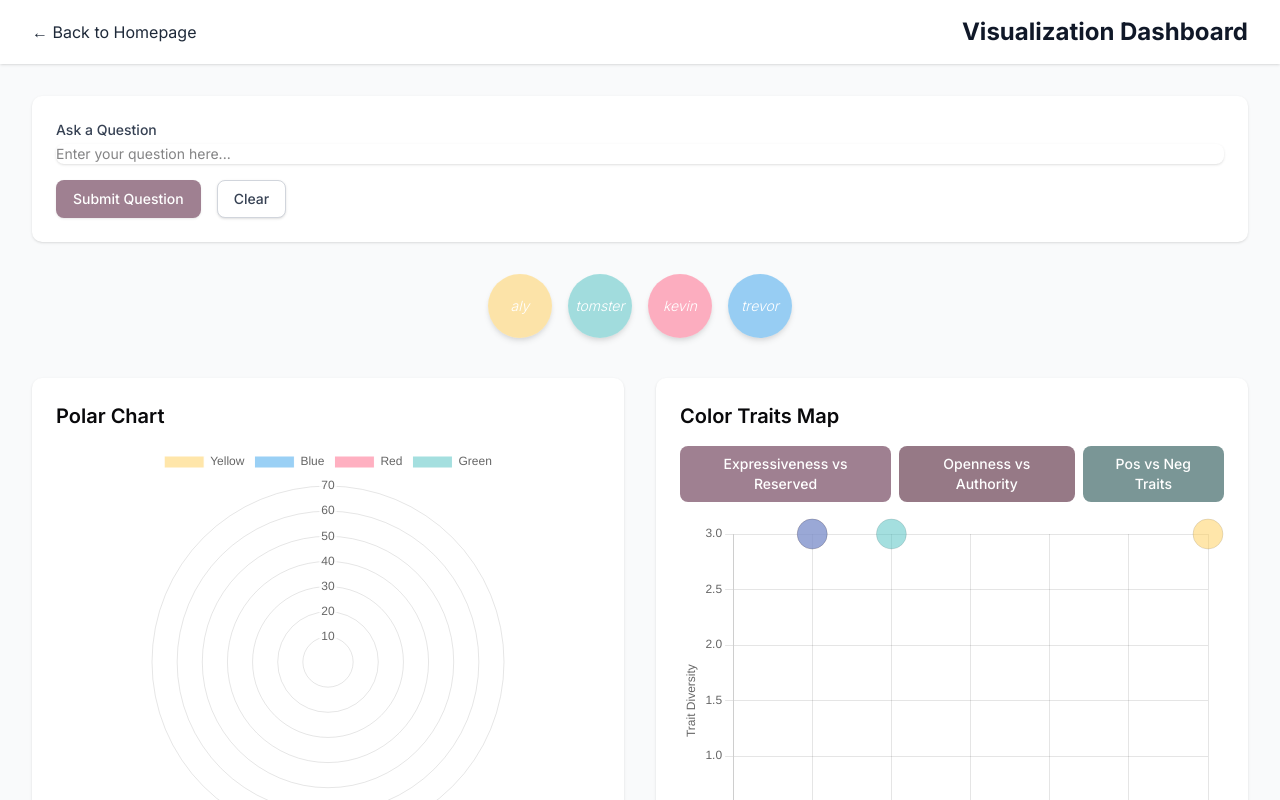
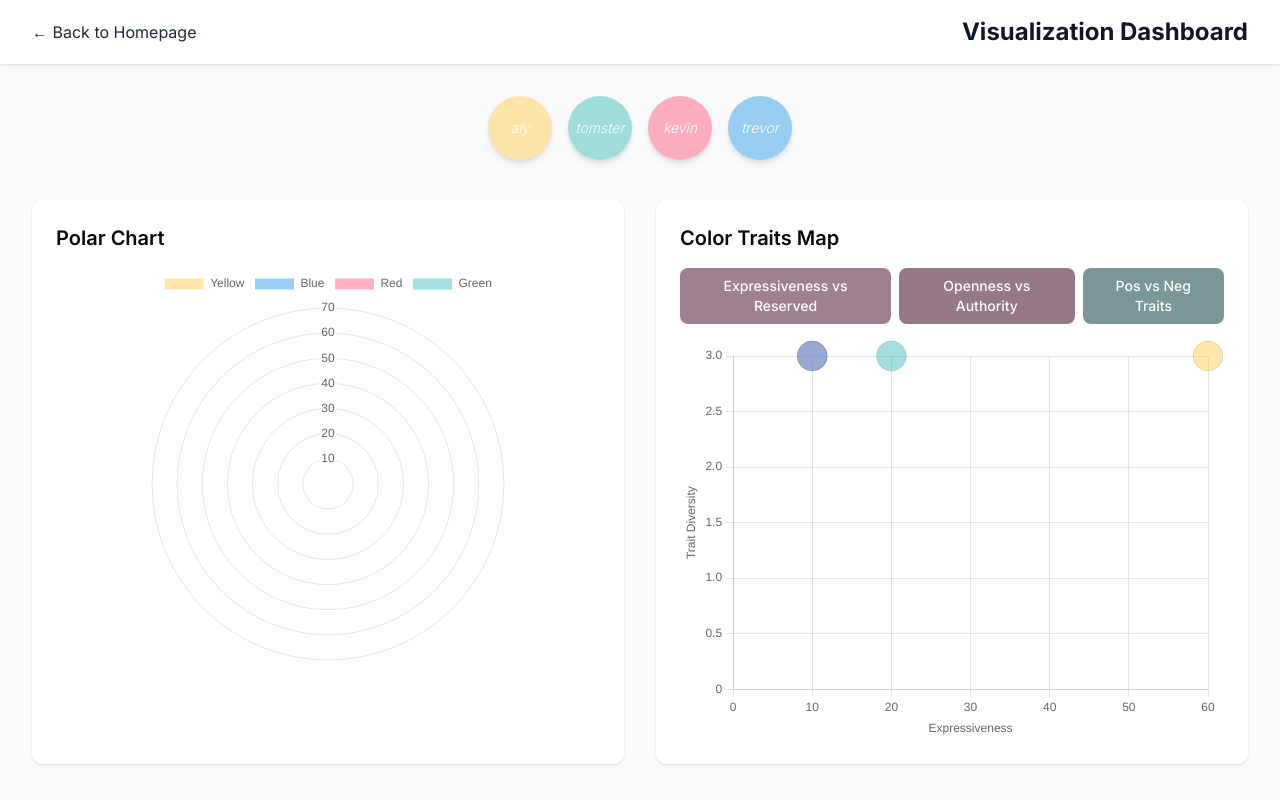
Before and after one commit to alyssachen1/omi, a Next.js app in the folder frontend/: page /visualization in a window 1280 px wide. Shown: the top 800 px of the page. Built offline with nearby package versions, Linux system fonts and the light colour scheme.

Commit message:
sstashing changes

```diff
--- a/frontend/src/app/visualization/page.js
+++ b/frontend/src/app/visualization/page.js
@@ -11,11 +11,11 @@ import {
   BubbleController,
   Tooltip,
   Legend,
-  LinearScale
-} from 'chart.js';
-import { PolarArea, Bubble } from 'react-chartjs-2';
-import { createRoot } from 'react-dom/client';
-import { Poppins, Inter } from 'next/font/google';
+  LinearScale,
+} from "chart.js";
+import { PolarArea, Bubble } from "react-chartjs-2";
+import { createRoot } from "react-dom/client";
+import { Poppins, Inter } from "next/font/google";
 import { FloatingBubbles } from "@/components/ui/floating-bubbles";
 
 ChartJS.register(
@@ -29,8 +29,8 @@ ChartJS.register(
 );
 
 const inter = Inter({
-  subsets: ['latin'],
-  display: 'swap',
+  subsets: ["latin"],
+  display: "swap",
 });
 
 const people = [
@@ -42,7 +42,7 @@ const people = [
       Yellow: 60,
       Blue: 20,
       Red: 10,
-      Green: 10
+      Green: 10,
     },
     pos_traits: ["Happiness", "Optimism", "Creativity"],
     neg_traits: [],
@@ -56,7 +56,7 @@ const people = [
       Yellow: 20,
       Blue: 10,
       Red: 10,
-      Green: 60
+      Green: 60,
     },
     pos_traits: ["Calm", "Growth", "Balance"],
     neg_traits: [],
@@ -70,7 +70,7 @@ const people = [
       Yellow: 10,
       Blue: 20,
       Red: 60,
-      Green: 10
+      Green: 10,
     },
     pos_traits: ["Leadership", "Action", "Confidence"],
     neg_traits: [],
@@ -84,80 +84,84 @@ const people = [
       Yellow: 10,
       Blue: 60,
       Red: 20,
-      Green: 10
+      Green: 10,
     },
     pos_traits: ["Trust", "Depth", "Loyalty"],
     neg_traits: [],
     keywords: ["stability", "peace"],
-  }
+  },
 ];
 
 const polarData = {
-  labels: ['Yellow', 'Blue', 'Red', 'Green'],
-  datasets: [{
-    label: 'Color Distribution',
+  labels: ["Yellow", "Blue", "Red", "Green"],
+  datasets: [
+    {
+      label: "Color Distribution",
       data: people
-      .filter(p => p.color_matches) // do we only include people with color_matches ?
-      .map(p => [
+        .filter((p) => p.color_matches) // do we only include people with color_matches ?
+        .map((p) => [
           p.color_matches.Yellow || 0,
           p.color_matches.Blue || 0,
           p.color_matches.Red || 0,
-        p.color_matches.Green || 0
+          p.color_matches.Green || 0,
         ])
         .reduce(
           (acc, curr) => curr.map((num, idx) => (acc[idx] || 0) + num),
           [0, 0, 0, 0]
         ),
       backgroundColor: [
-      'rgba(255, 206, 86, 0.5)',
-      'rgba(54, 162, 235, 0.5)',
-      'rgba(255, 99, 132, 0.5)',
-      'rgba(75, 192, 192, 0.5)',
+        "rgba(255, 206, 86, 0.5)",
+        "rgba(54, 162, 235, 0.5)",
+        "rgba(255, 99, 132, 0.5)",
+        "rgba(75, 192, 192, 0.5)",
       ],
-    borderWidth: 1
-  }]
+      borderWidth: 1,
+    },
+  ],
 };
 
 const bubbleData = {
-  datasets: [{
-    label: 'Color Traits',
+  datasets: [
+    {
+      label: "Color Traits",
       data: [
         { x: 20, y: 30, r: 15 },
         { x: 40, y: 10, r: 10 },
         { x: 15, y: 50, r: 20 },
       ],
-    backgroundColor: 'rgba(255, 99, 132, 0.5)'
-  }]
+      backgroundColor: "rgba(255, 99, 132, 0.5)",
+    },
+  ],
 };
 
 const axisOptions = {
-  'expressiveness-diversity': {
-    xLabel: 'Expressiveness',
-    yLabel: 'Trait Diversity',
+  "expressiveness-diversity": {
+    xLabel: "Expressiveness",
+    yLabel: "Trait Diversity",
     computeXY: (person) => ({
       x: person.color_matches.Yellow || 0,
       y: person.pos_traits.length + person.neg_traits.length,
-      r: 15
-    })
+      r: 15,
+    }),
   },
-  'openness-authority': {
-    xLabel: 'Emotional Openness',
-    yLabel: 'Authority Score',
+  "openness-authority": {
+    xLabel: "Emotional Openness",
+    yLabel: "Authority Score",
     computeXY: (person) => ({
       x: person.color_matches.Blue || 0,
       y: person.color_matches.Red || 0,
-      r: 15
-    })
+      r: 15,
+    }),
   },
-  'positive-negative': {
-    xLabel: 'Positive Trait Match %',
-    yLabel: 'Negative Trait Match %',
+  "positive-negative": {
+    xLabel: "Positive Trait Match %",
+    yLabel: "Negative Trait Match %",
     computeXY: (person) => ({
       x: person.pos_traits.length * 20,
       y: person.neg_traits.length * 20,
-      r: 15
-    })
-  }
+      r: 15,
+    }),
+  },
 };
 
 const CustomTooltip = ({ person }) => (
@@ -195,15 +199,15 @@ const chartOptions = {
   plugins: {
     tooltip: {
       enabled: false,
-      external: function(context) {
-        let tooltipEl = document.getElementById('chartjs-tooltip');
+      external: function (context) {
+        let tooltipEl = document.getElementById("chartjs-tooltip");
 
         if (!tooltipEl) {
-          tooltipEl = document.createElement('div');
-          tooltipEl.id = 'chartjs-tooltip';
-          tooltipEl.innerHTML = '<div></div>';
+          tooltipEl = document.createElement("div");
+          tooltipEl.id = "chartjs-tooltip";
+          tooltipEl.innerHTML = "<div></div>";
           document.body.appendChild(tooltipEl);
-          const root = createRoot(tooltipEl.querySelector('div'));
+          const root = createRoot(tooltipEl.querySelector("div"));
           tooltipEl.root = root;
         }
 
@@ -225,22 +229,25 @@ const chartOptions = {
           const bodyFont = context.chart.options.font;
 
           tooltipEl.style.opacity = 1;
-          tooltipEl.style.position = 'absolute';
-          tooltipEl.style.left = position.left + window.pageXOffset + dataPoint.element.x + 'px';
-          tooltipEl.style.top = position.top + window.pageYOffset + dataPoint.element.y + 'px';
+          tooltipEl.style.position = "absolute";
+          tooltipEl.style.left =
+            position.left + window.pageXOffset + dataPoint.element.x + "px";
+          tooltipEl.style.top =
+            position.top + window.pageYOffset + dataPoint.element.y + "px";
           tooltipEl.style.font = bodyFont;
-          tooltipEl.style.padding = tooltipModel.padding + 'px ' + tooltipModel.padding + 'px';
-          tooltipEl.style.pointerEvents = 'none';
-          tooltipEl.style.transform = 'translate(-50%, -100%)';
-          tooltipEl.style.transition = 'all .1s ease';
+          tooltipEl.style.padding =
+            tooltipModel.padding + "px " + tooltipModel.padding + "px";
+          tooltipEl.style.pointerEvents = "none";
+          tooltipEl.style.transform = "translate(-50%, -100%)";
+          tooltipEl.style.transition = "all .1s ease";
           tooltipEl.style.zIndex = 1000;
         }
-      }
+      },
     },
     legend: {
       display: true,
-    }
-  }
+    },
+  },
 };
 
 const tooltipStyles = `
@@ -256,60 +263,69 @@ const tooltipStyles = `
 export default function AnimatedTooltipPreview() {
   const [question, setQuestion] = useState("");
   const [isClient, setIsClient] = useState(false);
-  const [axisMode, setAxisMode] = useState('expressiveness-diversity');
+  const [axisMode, setAxisMode] = useState("expressiveness-diversity");
   const [selectedPerson, setSelectedPerson] = useState(null);
 
   const selectedAxis = axisOptions[axisMode];
   const transformedData = {
-    datasets: [{
-      label: 'Color Traits',
-      data: people.map(p => selectedAxis.computeXY(p)),
-      backgroundColor: 'rgba(255, 99, 132, 0.5)',
-    }]
+    datasets: [
+      {
+        label: "Color Traits",
+        data: people.map((p) => selectedAxis.computeXY(p)),
+        backgroundColor: "rgba(255, 99, 132, 0.5)",
+      },
+    ],
   };
 
   const getDominantColor = (person) => {
-    if (!person.color_matches) return 'rgba(200, 200, 200, 0.5)'; // default color is gray
+    if (!person.color_matches) return "rgba(200, 200, 200, 0.5)"; // default color is gray
 
     const colors = {
-      Yellow: 'rgba(255, 206, 86, 0.5)',
-      Blue: 'rgba(54, 162, 235, 0.5)',
-      Red: 'rgba(255, 99, 132, 0.5)',
-      Green: 'rgba(75, 192, 192, 0.5)'
+      Yellow: "rgba(255, 206, 86, 0.5)",
+      Blue: "rgba(54, 162, 235, 0.5)",
+      Red: "rgba(255, 99, 132, 0.5)",
+      Green: "rgba(75, 192, 192, 0.5)",
     };
 
-    const dominant = Object.entries(person.color_matches)
-      .reduce((a, b) => (a[1] > b[1] ? a : b))[0];
+    const dominant = Object.entries(person.color_matches).reduce((a, b) =>
+      a[1] > b[1] ? a : b
+    )[0];
 
     return colors[dominant];
   };
 
   const getPolarData = (person) => ({
-    labels: ['Yellow', 'Blue', 'Red', 'Green'],
-    datasets: [{
-      label: 'Color Distribution',
-      data: person ? [
+    labels: ["Yellow", "Blue", "Red", "Green"],
+    datasets: [
+      {
+        label: "Color Distribution",
+        data: person
+          ? [
               person.color_matches.Yellow || 0,
               person.color_matches.Blue || 0,
               person.color_matches.Red || 0,
-        person.color_matches.Green || 0
-      ] : [0, 0, 0, 0],
+              person.color_matches.Green || 0,
+            ]
+          : [0, 0, 0, 0],
         backgroundColor: [
-        'rgba(255, 206, 86, 0.5)', // yellow
-        'rgba(54, 162, 235, 0.5)', // blue
-        'rgba(255, 99, 132, 0.5)', // red
-        'rgba(75, 192, 192, 0.5)', // green
+          "rgba(255, 206, 86, 0.5)", // yellow
+          "rgba(54, 162, 235, 0.5)", // blue
+          "rgba(255, 99, 132, 0.5)", // red
+          "rgba(75, 192, 192, 0.5)", // green
         ],
-      borderWidth: 1
-    }]
+        borderWidth: 1,
+      },
+    ],
   });
 
   const transformedDataPersonSpecific = {
-    datasets: [{
-      label: 'Color Traits',
-      data: people.map(p => selectedAxis.computeXY(p)),
-      backgroundColor: people.map(p => getDominantColor(p)),
-    }]
+    datasets: [
+      {
+        label: "Color Traits",
+        data: people.map((p) => selectedAxis.computeXY(p)),
+        backgroundColor: people.map((p) => getDominantColor(p)),
+      },
+    ],
   };
 
   const handlePersonClick = (person) => {
@@ -344,46 +360,6 @@ export default function AnimatedTooltipPreview() {
       </header>
 
       <main className="max-w-7xl mx-auto px-4 py-8 sm:px-6 lg:px-8">
-        <div className="bg-white rounded-lg shadow p-6 mb-8">
-          <form onSubmit={(e) => e.preventDefault()} className="space-y-4">
-            <div>
-              <label
-                htmlFor="question"
-                className="block text-sm font-medium text-gray-700"
-              >
-                Ask a Question
-              </label>
-              <div className="mt-1">
-                <input
-                  type="text"
-                  name="question"
-                  id="question"
-                  value={question}
-                  onChange={(e) => setQuestion(e.target.value)}
-                  className="shadow-sm focus:ring-indigo-500 focus:border-indigo-500 block w-full sm:text-sm border-gray-300 rounded-md"
-                  placeholder="Enter your question here..."
-                />
-              </div>
-            </div>
-            <div className="flex space-x-4">
-              <button
-                style={{ backgroundColor: '#886176' }}
-                type="submit"
-                className="inline-flex items-center px-4 py-2 border border-transparent text-sm font-medium rounded-md shadow-sm text-white transition-opacity opacity-80 hover:opacity-100"
-              >
-                Submit Question
-              </button>
-              <button
-                type="button"
-                onClick={() => setQuestion("")}
-                className="inline-flex items-center px-4 py-2 border border-gray-300 text-sm font-medium rounded-md shadow-sm text-gray-700 bg-white hover:bg-gray-50 focus:outline-none focus:ring-2 focus:ring-offset-2 focus:ring-indigo-500"
-              >
-                Clear
-              </button>
-            </div>
-          </form>
-        </div>
-
         <div className="flex flex-row items-center justify-center mb-10 w-full">
           <AnimatedTooltip items={people} onItemClick={handlePersonClick} />
         </div>
@@ -392,7 +368,7 @@ export default function AnimatedTooltipPreview() {
           <div className="grid grid-cols-1 md:grid-cols-2 gap-8">
             <div className="bg-white p-6 rounded-lg shadow">
               <h2 className="text-xl font-semibold mb-4">Polar Chart</h2>
-              <div style={{ height: '400px' }}>
+              <div style={{ height: "400px" }}>
                 <PolarArea
                   data={getPolarData(selectedPerson)}
                   options={{
@@ -403,12 +379,12 @@ export default function AnimatedTooltipPreview() {
                       r: {
                         max: 70,
                         beginAtZero: true,
-                      }
+                      },
                     },
                     animation: {
                       animateRotate: true,
-                      animateScale: true
-                    }
+                      animateScale: true,
+                    },
                   }}
                 />
               </div>
@@ -419,27 +395,27 @@ export default function AnimatedTooltipPreview() {
               <div className="flex gap-2 mb-4">
                 <button
                   className="px-4 py-2 text-sm font-medium rounded-md text-white transition-opacity opacity-80 hover:opacity-100"
-                  style={{ backgroundColor: '#886176' }}
-                  onClick={() => setAxisMode('expressiveness-diversity')}
+                  style={{ backgroundColor: "#886176" }}
+                  onClick={() => setAxisMode("expressiveness-diversity")}
                 >
                   Expressiveness vs Reserved
                 </button>
                 <button
                   className="px-4 py-2 text-sm font-medium rounded-md text-white transition-opacity opacity-80 hover:opacity-100"
-                  style={{ backgroundColor: '#7C5869' }}
-                  onClick={() => setAxisMode('openness-authority')}
+                  style={{ backgroundColor: "#7C5869" }}
+                  onClick={() => setAxisMode("openness-authority")}
                 >
                   Openness vs Authority
                 </button>
                 <button
                   className="px-4 py-2 text-sm font-medium rounded-md text-white transition-opacity opacity-80 hover:opacity-100"
-                  style={{ backgroundColor: '#5A7D7C' }}
-                  onClick={() => setAxisMode('positive-negative')}
+                  style={{ backgroundColor: "#5A7D7C" }}
+                  onClick={() => setAxisMode("positive-negative")}
                 >
                   Pos vs Neg Traits
                 </button>
               </div>
-              <div style={{ height: '400px' }}>
+              <div style={{ height: "400px" }}>
                 <Bubble
                   data={transformedDataPersonSpecific}
                   options={{
@@ -449,25 +425,25 @@ export default function AnimatedTooltipPreview() {
                     plugins: {
                       ...chartOptions.plugins,
                       legend: {
-                        display: false  // removed legend but can put back on if we find a good thing to displau
-                      }
+                        display: false, // removed legend but can put back on if we find a good thing to displau
+                      },
                     },
                     scales: {
                       x: {
                         beginAtZero: true,
                         title: {
                           display: true,
-                          text: selectedAxis.xLabel
-                        }
+                          text: selectedAxis.xLabel,
+                        },
                       },
                       y: {
                         beginAtZero: true,
                         title: {
                           display: true,
-                          text: selectedAxis.yLabel
-                        }
-                      }
-                    }
+                          text: selectedAxis.yLabel,
+                        },
+                      },
+                    },
                   }}
                 />
               </div>
```
Also changed, not shown: 2 other files (tests, documents, lock files or other folders). Lines whose indentation alone changed are shown as unchanged.
